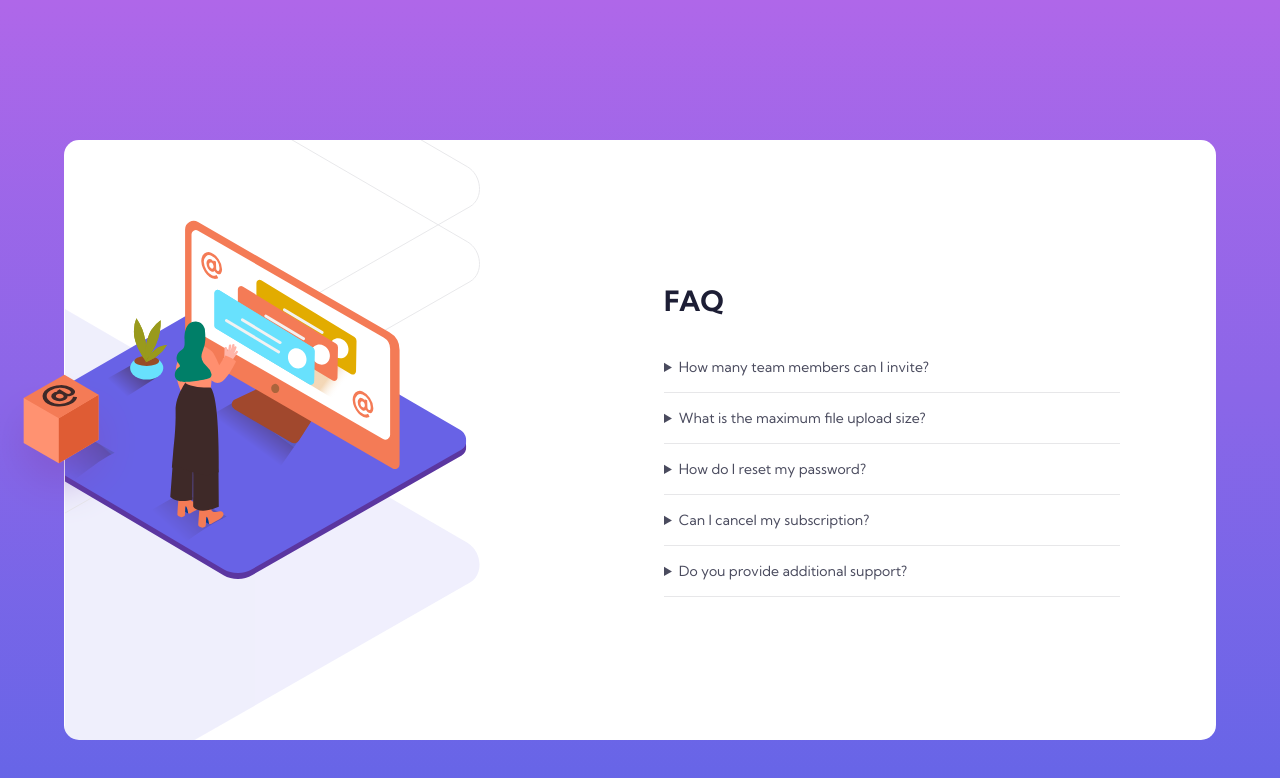
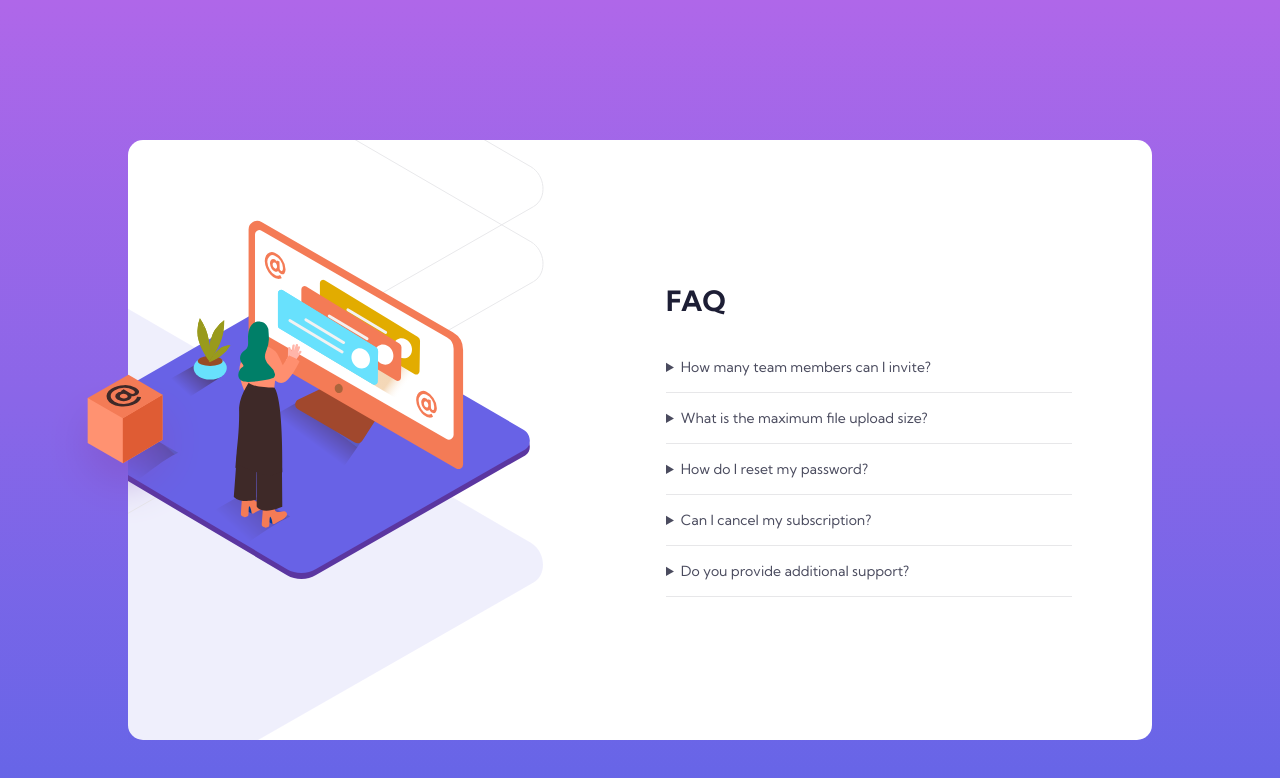
Before and after one commit to hns-dev/trial-faq-accordion, a plain HTML site: page index.html in a window 1280 px wide. Drawn offline with Linux system fonts and the light colour scheme.

Commit message:
- Changed container width to 80% in desktop - Changed bg-imgs width to 514px

```diff
--- a/css/style.scss
+++ b/css/style.scss
@@ -157,6 +157,9 @@ img {
 
 // Mdia Queries
 @media (min-width: 1000px) {
+  .container {
+    width: 80%;
+  }
   .card {
     padding: 0;
     display: grid;
@@ -168,7 +171,7 @@ img {
     // background-color: #f1f1f1;
     margin: 0;
     // width: 100%;
-    width: 515px;
+    width: 514px;
     height: 100%;
   }
 
@@ -204,7 +207,7 @@ img {
     justify-self: center;
     align-self: center;
     width: 100%;
-    padding-right: 6rem;
+    padding-right: 5rem;
 
     h1 {
       text-align: left;
```
Also changed, not shown: css/style.css, 1 other file.
